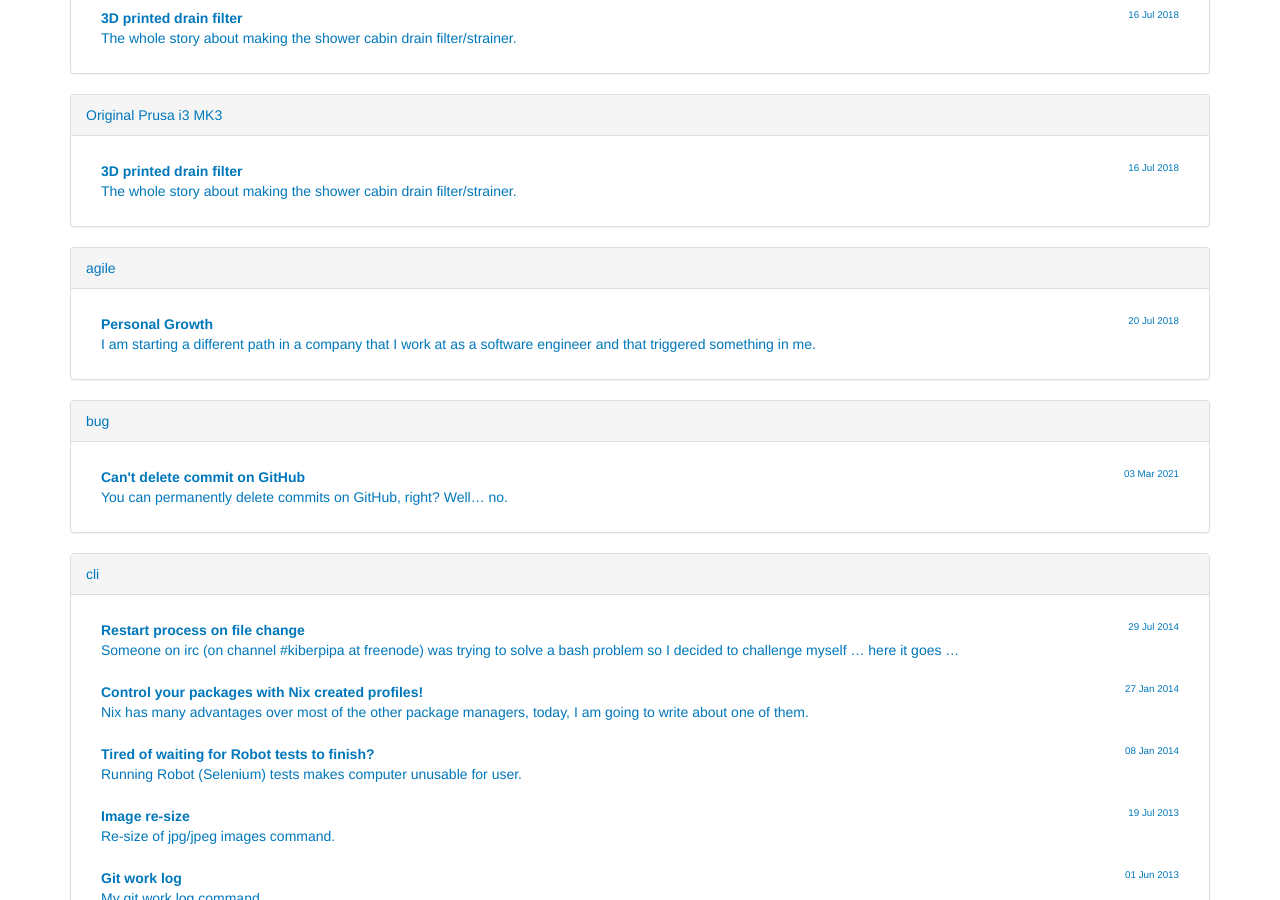
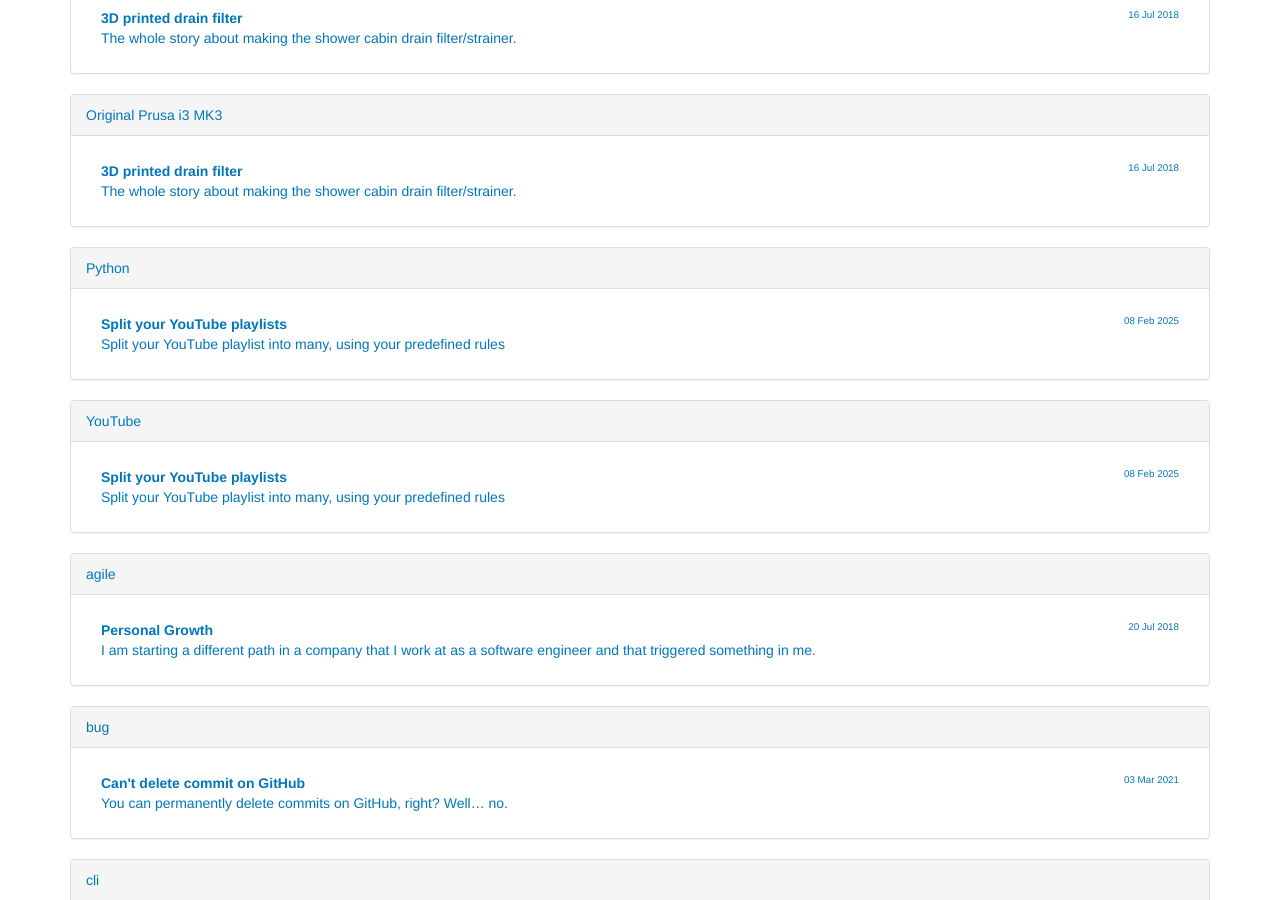
Before and after one commit to matejc/matejc.github.io, a Jekyll site: the page built from tags/index.html, in a window 1280 px wide and 900 px high, scrolled down 495 px. Built offline with Jekyll 4.4.1, drawn with Linux system fonts in a browser that asks for light colours; some of the changed lines change nothing that is shown.

Commit message:
feat(post): add new post 2025-02-08-youtube-playlists

````diff
--- a/_config.yml
+++ b/_config.yml
@@ -96,4 +96,3 @@ email: cotman.matej@gmail.com
 disqus_shortname: matejcsblog
 urls:
   github: https://github.com/matejc/
-  twitter: https://twitter.com/MatejCotman
--- a/_layouts/blog.html
+++ b/_layouts/blog.html
@@ -43,9 +43,6 @@
                     <a href="{{ site.urls.github }}">
                         <img src="/img/github.png">
                     </a>
-                    <a href="{{ site.urls.twitter }}">
-                        <img src="/img/twitter.png">
-                    </a>
                 </div>
             </div>
         </div>
--- /dev/null
+++ b/_posts/2025-02-08-youtube-playlists.md
@@ -0,0 +1,175 @@
+---
+layout: post
+title: Split your YouTube playlists
+tags:
+- Python
+- YouTube
+comments: false  ## enable later
+---
+
+Split your YouTube playlist into many, using your predefined rules
+
+
+## Reasoning
+
+Until now, I have been lazy, and I was saving all my favorite music videos under single playlist, no matter the genre.
+Now is the time to fix it.
+Because YouTube does not have any mechanism to distinct music genres, we have to do it ourselves by creating rules.
+So I created a little project written in Python to export the playlist items, split them into multiple lists, and import back up one by one.
+
+
+## Setup credentials
+
+First, we create a new project at [Google Cloud Console](https://console.cloud.google.com)
+
+![CreateProject](/img/post/split-playlist/CreateProject.png){: class="post-img"}
+
+Search for **api and services** to find **APIs & Services**
+
+![SearchAPIs](/img/post/split-playlist/SearchAPIs.png){: class="post-img"}
+
+Now we need to enable **YouTube Data API v3**
+
+![EnableAPIs](/img/post/split-playlist/EnableAPIs.png){: class="post-img"}
+
+Search for it, and click enable
+
+![EnableYTAPI](/img/post/split-playlist/EnableYTAPI.png){: class="post-img"}
+
+Now navigate to **APIs & Services**, click on **Create Credentials** and **OAuth Client ID**
+
+![APICredentials](/img/post/split-playlist/APICredentials.png){: class="post-img"}
+
+It should ask you to **Configure Consent Screen**, so click on that and select **External** for **User Type**, and click on **Create**
+
+![OAuthConsent1](/img/post/split-playlist/OAuthConsent1.png){: class="post-img"}
+
+On next page fill out:
+
+- App name: Split Playlist
+- User support email: your account email
+
+and
+
+- Developer contact information email address: your account email
+
+Press on **Save And Continue**
+
+Now we need to add the following scope:
+
+- **https://www.googleapis.com/auth/youtube.force-ssl**
+
+Let's go further so press on **Save And Continue**
+
+Under **Test users** add your account email
+
+Again press on **Save And Continue**
+
+Now we need to create **OAuth client ID** credential
+
+- Application type: Web application
+- Name: just leave default
+- Authorized redirect URIs: add **https://localhost**
+
+Click **Create**
+
+In the popup window, download JSON, it will save it as **~/Downloads/client_secret_...-....apps.googleusercontent.com.json**
+
+This is now Done.
+
+## The Project Usage
+
+Project is located on [GitHub](https://github.com/matejc/split_playlist).
+Let's look at it on how to use it.
+
+### Install
+
+You can install this Python project the way you like it, but I prefer using virtual environment.
+
+```shell
+mkdir ./split_playlist
+cd ./split_playlist
+python3 -m venv ./venv
+./venv/bin/pip install git+https://github.com/matejc/split_playlist
+```
+
+This will install three commands:
+
+- pl-token: to login using OAuth client credentials
+- pl-split: will fetch playlist items and split them into many using our rules
+- pl-insert: incremental upload of playlist items, one playlist at a time
+
+But before we start, we need to create playlist splitting rules
+
+
+### Split rules
+
+Let's make our own split rules and save them into **./split_playlist/rules.json**:
+
+```json
+{
+  "rules": [
+    {"name": "removed", "fields": [ "channel" ], "patterns": [ null ]},
+    {"name": "music_metal", "fields": [ "title", "channel" ], "patterns": [ "Minniva", "Sabaton" ] },
+    {"name": "music_metal", "fields": [ "description" ], "patterns": [ "napalm records" ]},
+    {"name": "music_dance", "fields": [ "title" ], "patterns": [ ".*" ]}
+  ]
+}
+```
+
+Rules will be executed in following order:
+
+1. Create JSON List file named **data/removed.jsonl** for where **channel** name is **null**, to filter out removed or privated playlist items
+2. Create JSON List file named **data/music_metal.jsonl** for where **title**, **channel** include "Minniva" or "Sabaton" keywords
+3. Append items to JSON List file named **data/music_metal.jsonl** for where **description** include "napalm records" keyword
+4. Create JSON List file named **data/music_dance.jsonl** for everything else (for this example, I have only Metal and Dance)
+
+
+### Login
+
+Supply the client secret file, downloaded from Google Cloud Console from one of previous steps.
+
+```shell
+./venv/bin/pl-token -f ~/Downloads/client_secret_...-....apps.googleusercontent.com.json
+```
+
+It will ask you to open the offered URL in the browser and follow the procedure there, until it redirects you to the (non existant) localhost page, at that point copy whole URL back to the upper command.
+
+On successful execution, token will be saved into $HOME/.pl-token file. Later commands will use it automatically.
+
+
+### Export and Split
+
+To export and split the playlist run the command:
+
+```shell
+./venv/bin/pl-split -p "https://www.youtube.com/playlist?list=..." -r ./rules.json -o ./data
+```
+
+Make sure you inspect the results before importing your new playlists. You can do that by opening the files (either CSV, or jsonl) named **music_metal** and **music_dance**, inside the **./data** directory.
+
+Note: since the daily quota of requests that you can make is limited, you can re-run the command offline like so (for example if you are not satisfied with rules, and you want to change them):
+
+```shell
+./venv/bin/pl-split -p ./data/all.jsonl -r ./rules.json -o ./data
+```
+
+### Import
+
+To import one of your new playlists:
+
+```json
+./venv/bin/pl-insert -p "music_metal" -i ./data
+```
+
+This will take some time and you might run out of daily quota, if that happens, just re-run the same command each day until everything is uploaded.
+
+Note:
+
+- Command is incremental, so no need to worry if you run it multiple times
+
+
+## Conclusion
+
+This was fun little project, I always enjoy making things like this, and sharing with you all, since if I had some trouble with something, I am probably not alone.
+So wish you good day and keep making new stuff!
````
Also changed, not shown: img/post/split-playlist/APICredentials.png (added), img/post/split-playlist/CreateProject.png (added), img/post/split-playlist/EnableAPIs.png (added), img/post/split-playlist/EnableYTAPI.png (added), img/post/split-playlist/OAuthConsent1.png (added), img/post/split-playlist/SearchAPIs.png (added), 1 other file.
